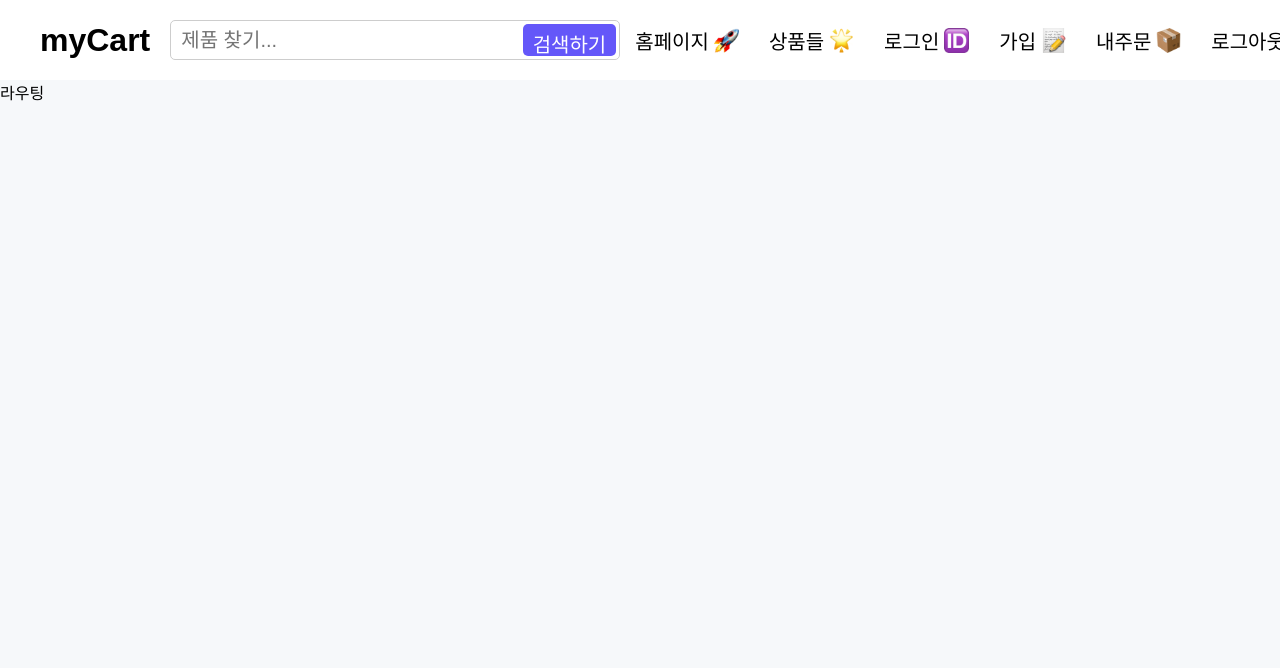
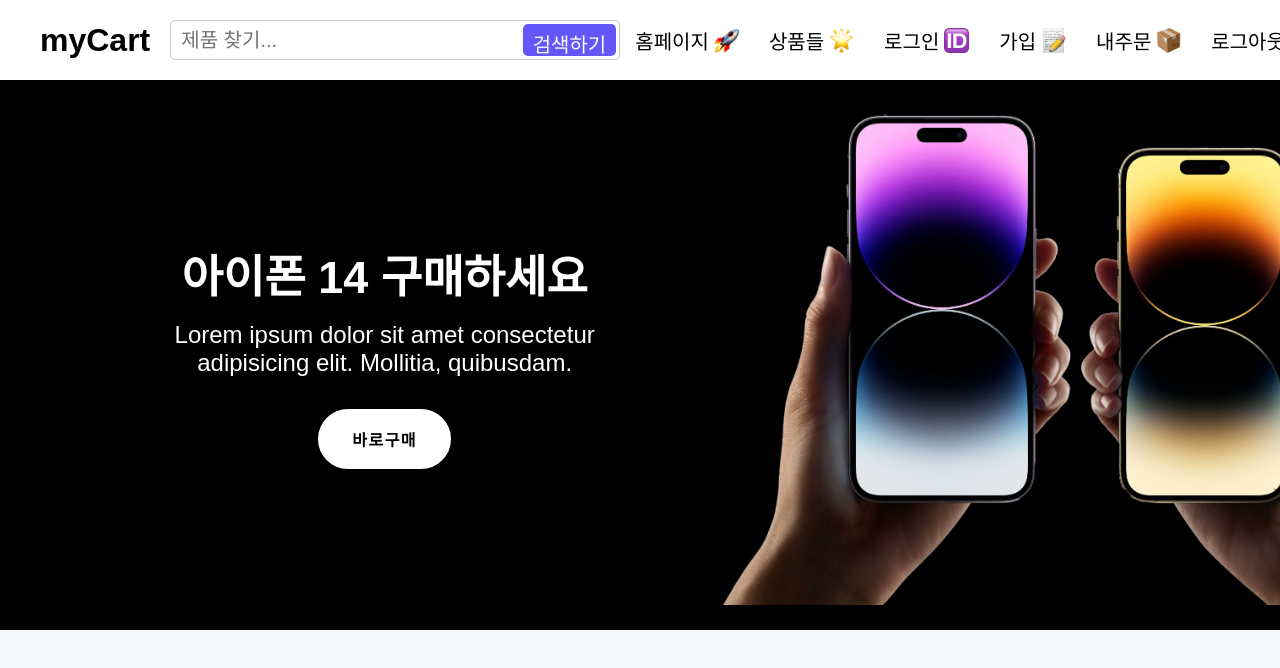
Before and after one commit to nahee23/myCart, a React (Vite) app: page / in a window 1280 px wide. Shown: the top 668 px of the page. Built offline with nearby package versions, Linux system fonts and the light colour scheme; a web font is replaced by a local one.

Commit message:
홈페이지

```diff
--- a/src/App.jsx
+++ b/src/App.jsx
@@ -1,11 +1,12 @@
 import "./App.css";
+import HomePage from "./components/Home/HomePage";
 import Navbar from "./components/Navbar/Navbar";
 
 function App() {
   return (
     <div className="app">
       <Navbar />
-      <main>라우팅</main>
+      <HomePage />
     </div>
   );
 }
--- /dev/null
+++ b/src/components/Home/HeroSection.css
@@ -0,0 +1,52 @@
+.hero_section {
+  display: grid;
+  grid-template-columns: 1fr 1fr;
+  height: 550px;
+  padding: 0 60px;
+  background-color: #000;
+  color: #fff;
+}
+
+.hero_section > div {
+  justify-content: center;
+  flex-direction: column;
+  text-align: center;
+}
+
+.hero_title {
+  font-size: 45px;
+  font-weight: 700;
+  margin-bottom: 15px;
+}
+
+.hero_subtitle {
+  font-size: 24px;
+  margin-bottom: 32px;
+  width: 70%;
+}
+
+.hero_link {
+  padding: 16px 32px;
+  text-transform: uppercase;
+  letter-spacing: 1.5px;
+  font-weight: 700;
+  border: 2px solid #fff;
+  border-radius: 32px;
+  background-color: #fff;
+  color: #000;
+  transition: all 0.3s ease-in-out;
+}
+
+.hero_link:hover {
+  background-color: transparent;
+  color: #fff;
+}
+
+.hero_image {
+  height: 500px;
+  transition: all 0.3s ease-in-out;
+}
+
+.hero_image:hover {
+  transform: scale(1.05);
+}
--- /dev/null
+++ b/src/components/Home/HeroSection.jsx
@@ -0,0 +1,26 @@
+import React from "react";
+import "./HeroSection.css";
+import iphone from "../../assets/iphone-14-pro.webp";
+
+const HeroSection = () => {
+  return (
+    <section className="hero_section">
+      <div className="align_center">
+        <h2 className="hero_title">아이폰 14 구매하세요</h2>
+        <p className="hero_subtitle">
+          Lorem ipsum dolor sit amet consectetur adipisicing elit. Mollitia,
+          quibusdam.
+        </p>
+        <a href="#" className="hero_link">
+          바로구매
+        </a>
+      </div>
+
+      <div className="align_center">
+        <img src={iphone} alt="" className="hero_image" />
+      </div>
+    </section>
+  );
+};
+
+export default HeroSection;
--- /dev/null
+++ b/src/components/Home/HomePage.jsx
@@ -0,0 +1,14 @@
+import React from "react";
+import HeroSection from "./HeroSection";
+
+const HomePage = () => {
+  return (
+    <div>
+      <HeroSection />
+      {/* 상품들 */}
+      {/* 히어로 섹션 */}
+    </div>
+  );
+};
+
+export default HomePage;
```
